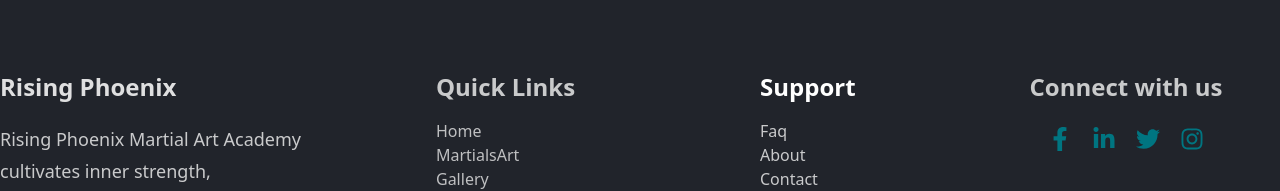
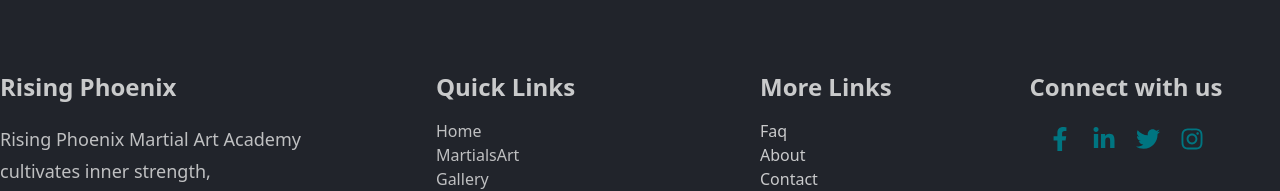
Before and after one commit to kajal-rekha/rising-phoenix, a Next.js app: page / in a window 1280 px wide. Shown: the part 6433-6624 px from the top of the page. Built offline with nearby package versions, Linux system fonts and the light colour scheme.

Commit message:
footer done

```diff
--- a/components/Footer.tsx
+++ b/components/Footer.tsx
@@ -16,12 +16,12 @@ const Footer = () => {
           <div className="w-full">
             <Link
               href="/"
-              className="text-2xl font-semibold text-light/90"
+              className="text-2xl font-semibold text-light/80"
               data-aos="fade-up"
             >
               Rising Phoenix
             </Link>
-            <p className="text-lg text-light/80 mt-5 w-full leading-8">
+            <p className="text-lg text-light/75 mt-5 w-full leading-8">
               Rising Phoenix Martial Art Academy cultivates inner strength,
               empowering students through disciplined training and fostering
               resilience.
@@ -59,7 +59,9 @@ const Footer = () => {
           </div>
 
           <div className="w-full ml-28">
-            <h2 className="text-2xl font-semibold text-white mb-4">Support</h2>
+            <h2 className="text-2xl font-semibold text-light/80 mb-4">
+              More Links
+            </h2>
             <ul>
               <li>
                 <Link href="/#faq" className="link-item">
```
